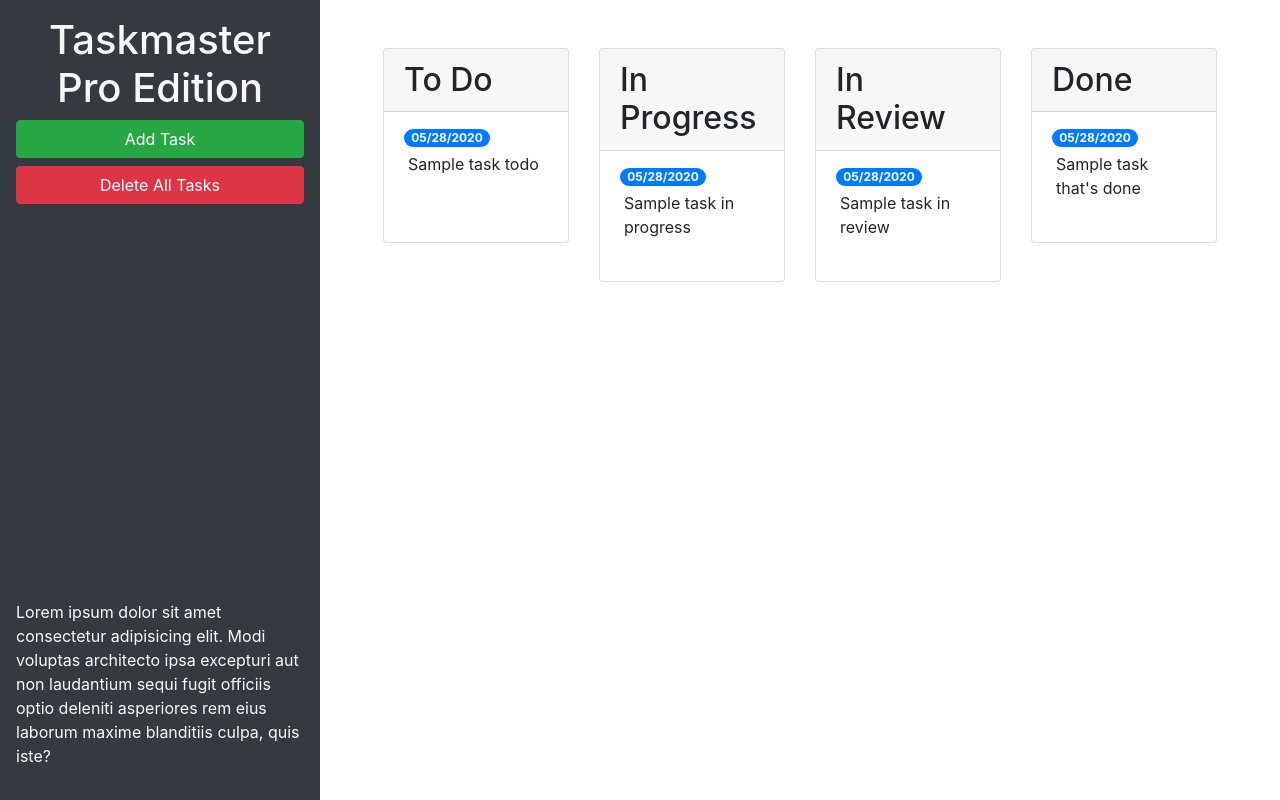
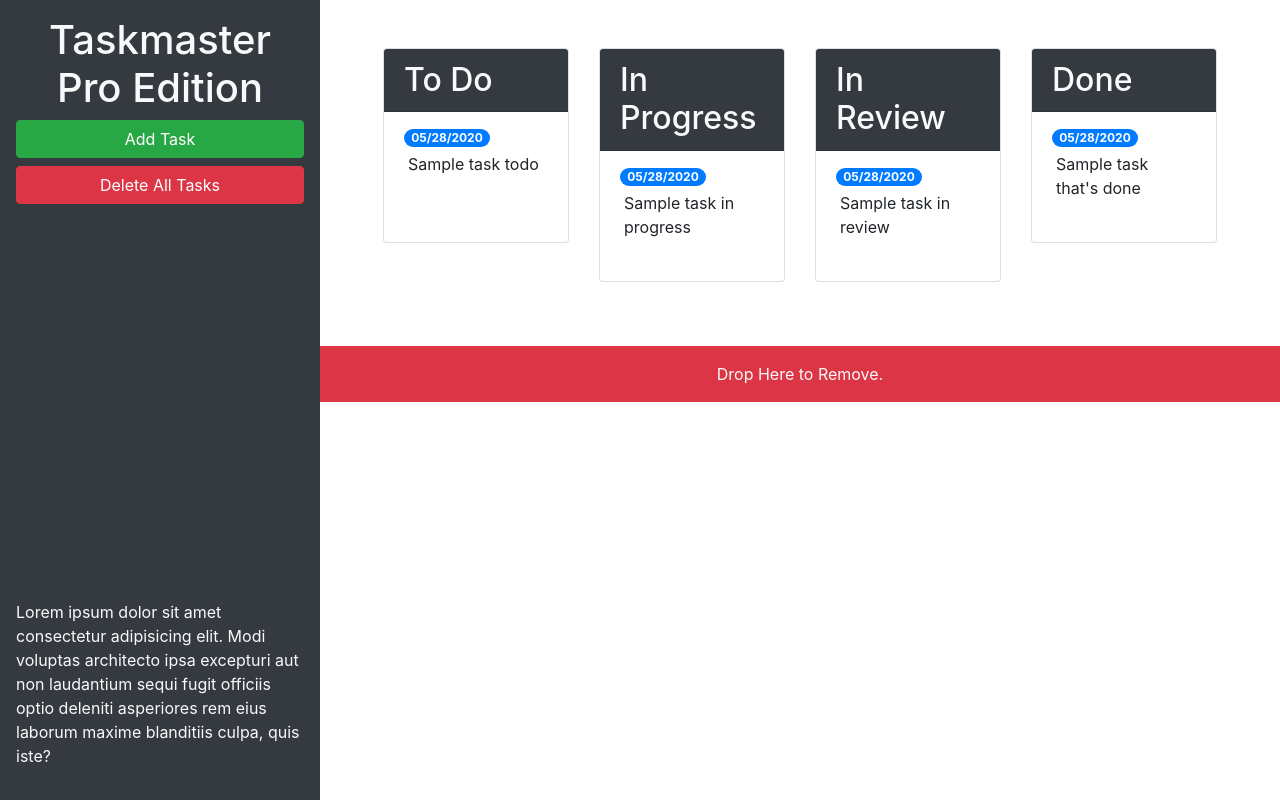
Before and after one commit to hartsfieldt/taskmaster-pro, a plain HTML site: page index.html in a window 1280 px wide. Drawn offline with nearby package versions, Linux system fonts and the light colour scheme.

Commit message:
updated styles and drag and drop feature

```diff
--- a/index.html
+++ b/index.html
@@ -13,21 +13,21 @@
 <body>
 
   <div class="row min-vh-100 no-gutters">
-    <header class="col-12 col-lg-3 bg-dark text-light d-flex flex-column p-4 p-lg-3">
+    <header class="col-12 col-lg-3 bg-dark text-light sticky-top d-flex flex-column p-4 p-lg-3">
       <h1 class="text-center">Taskmaster Pro Edition</h1>
       <button id="create-task" class="btn btn-block btn-success" data-toggle="modal" data-target="#task-form-modal">Add
         Task</button>
       <button id="remove-tasks" class="btn btn-block btn-danger">Delete All Tasks</button>
-      <p class="mt-auto">Lorem ipsum dolor sit amet consectetur adipisicing elit. Modi voluptas architecto ipsa
+      <p class="mt-auto d-none d-lg-block">Lorem ipsum dolor sit amet consectetur adipisicing elit. Modi voluptas architecto ipsa
         excepturi aut non
         laudantium sequi fugit officiis optio deleniti asperiores rem eius laborum maxime blanditiis culpa, quis iste?
       </p>
     </header>
-    <main class="col-12 col-lg-9">
+    <main class="col-12 col-lg-9 d-flex flex-column">
       <div class="m-5 row justify-content-around">
             <div class="col-12 col-md-6 col-xl-3 mb-3">
                 <div class="card">
-                  <h2 class="card-header">To Do</h2>
+                  <h2 class="card-header bg-dark text-light">To Do</h2>
                   <ul id="list-toDo" class="list-group list-group-flush">
                     <li class="list-group-item">
                       <span class="badge badge-primary badge-pill">05/28/2020</span>
@@ -38,7 +38,7 @@
             </div>
           <div class="col-12 col-md-6 col-xl-3 mb-3">
             <div class="card">
-              <h2 class="card-header">In Progress</h2>
+              <h2 class="card-header bg-dark text-light">In Progress</h2>
               <ul id="list-inProgress" class="list-group list-group-flush">
                 <li class="list-group-item">
                   <span class="badge badge-primary badge-pill">05/28/2020</span>
@@ -49,7 +49,7 @@
           </div>
         <div class="col-12 col-md-6 col-xl-3 mb-3">
           <div class="card">
-            <h2 class="card-header">In Review</h2>
+            <h2 class="card-header bg-dark text-light">In Review</h2>
               <ul id="list-inReview" class="list-group list-group-flush">
                 <li class="list-group-item">
                   <span class="badge badge-primary badge-pill">05/28/2020</span>
@@ -60,7 +60,7 @@
         </div>
       <div class="col-12 col-md-6 col-xl-3 mb-3">
         <div class="card">
-            <h2 class="card-header">Done</h2>
+            <h2 class="card-header bg-dark text-light">Done</h2>
             <ul id="list-done" class="list-group list-group-flush">
               <li class="list-group-item">
                 <span class="badge badge-primary badge-pill">05/28/2020</span>
@@ -68,6 +68,11 @@
               </li>
             </ul>
         </div>
+      </div>
+    </div>
+    <div id="trash">
+      <div class="w-100 bg-danger p-3 text-center text-light disply-4 mt-auto">
+        Drop Here to Remove.
       </div>
     </div>
   </main>
```
